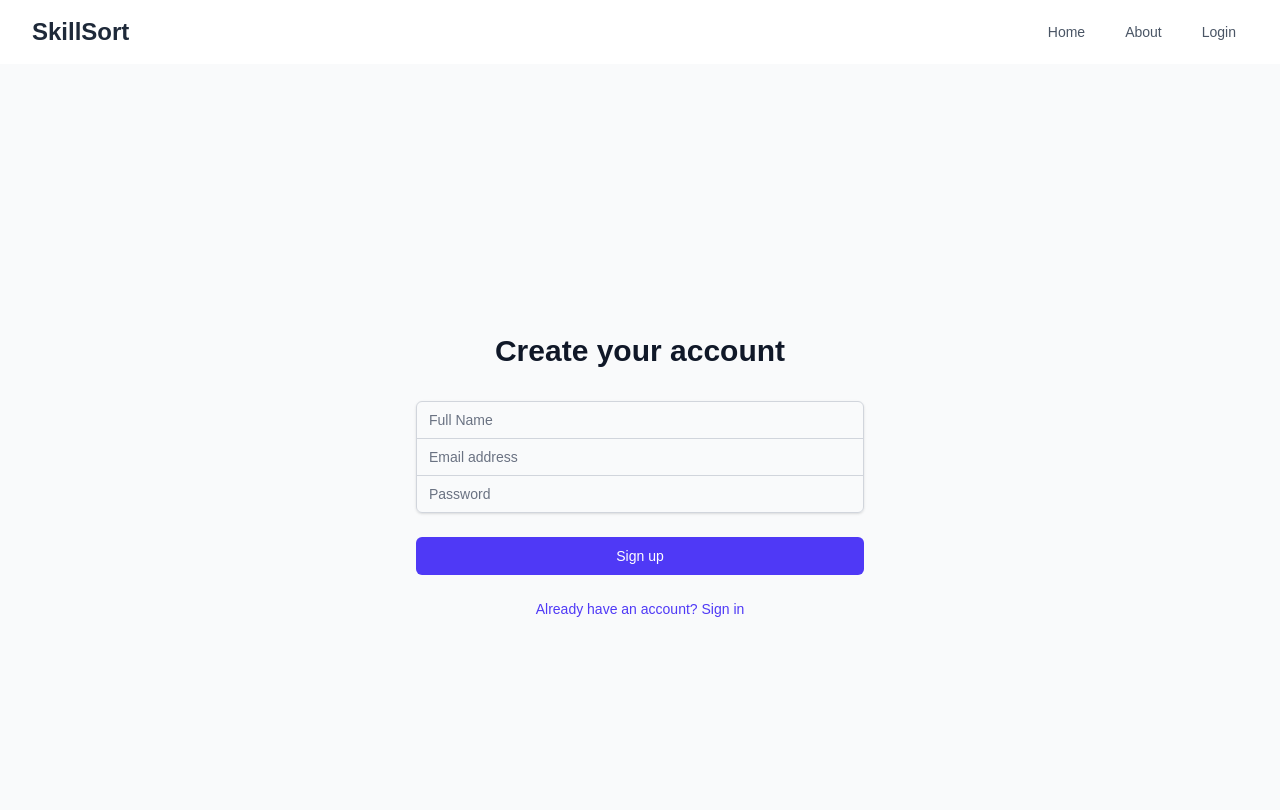
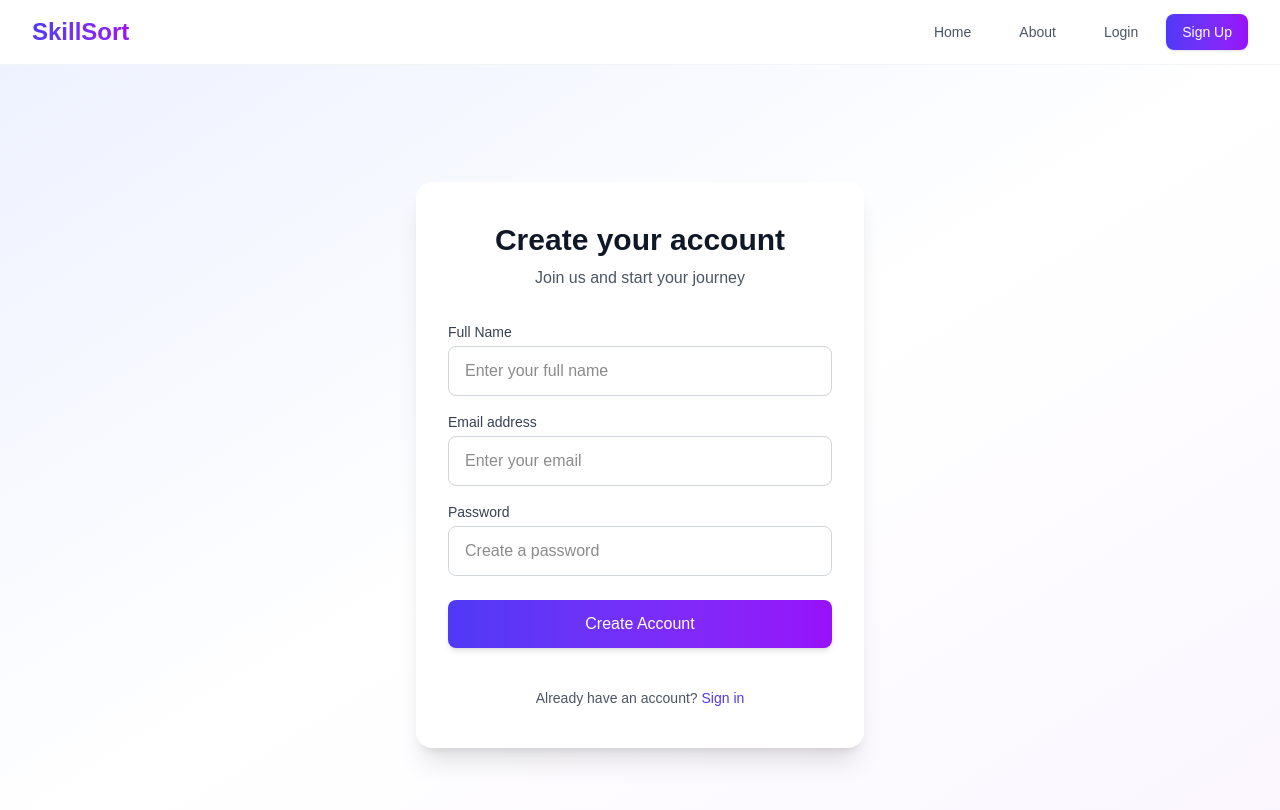
Before and after one commit to sairaj2264/SkillSort, a Next.js app: page /signup in a window 1280 px wide. Shown: the top 810 px of the page. Built offline with nearby package versions, Linux system fonts and the light colour scheme; no server answers.

Commit message:
Enhance Navbar and Signup/Upload pages with improved styling, user experience, and error handling. Update Navbar for better user session management and add new details model in Prisma schema for storing user profile links and resume URL.

```diff
--- a/app/components/Navbar.js
+++ b/app/components/Navbar.js
@@ -4,65 +4,76 @@ import Link from 'next/link';
 import { useSession } from '../context/SessionContext';
 
 export default function Navbar() {
-  const { user, loading , logout } = useSession();
+  const { user, loading, logout } = useSession();
 
   return (
-    <nav className="bg-white shadow-md">
+    <nav className="bg-white shadow-sm border-b border-gray-100">
       <div className="max-w-7xl mx-auto px-4 sm:px-6 lg:px-8">
         <div className="flex justify-between h-16">
           <div className="flex items-center">
-            <Link href="/" className="text-2xl font-bold text-gray-800">
+            <Link href="/" className="flex items-center space-x-2">
+              <span className="text-2xl font-bold bg-gradient-to-r from-indigo-600 to-purple-600 bg-clip-text text-transparent">
                 SkillSort
+              </span>
             </Link>
           </div>
-          <div className="flex items-center space-x-4">
+          <div className="flex items-center space-x-6">
             <Link
               href="/"
-              className="text-gray-600 hover:text-gray-900 px-3 py-2 rounded-md text-sm font-medium"
+              className="text-gray-600 hover:text-indigo-600 px-3 py-2 rounded-md text-sm font-medium transition-colors duration-200"
             >
               Home
             </Link>
             <Link
               href="/about"
-              className="text-gray-600 hover:text-gray-900 px-3 py-2 rounded-md text-sm font-medium"
+              className="text-gray-600 hover:text-indigo-600 px-3 py-2 rounded-md text-sm font-medium transition-colors duration-200"
             >
               About
             </Link>
             {!loading && user && (
-              <>
-                <div className="flex items-center space-x-2">
-                  <div className="relative">
-                    <span className="text-gray-600 px-3 py-2 text-sm font-medium">
-                      {user.name || user.email}
-                    </span>
-                    <span className="absolute top-0 right-0 w-2 h-2 bg-green-500 rounded-full"></span>
-                  </div>
               <Link
                 href="/upload"
-                    className="bg-blue-600 text-white px-4 py-2 rounded-md text-sm font-medium hover:bg-blue-700"
+                className="bg-gradient-to-r from-indigo-600 to-purple-600 text-white px-4 py-2 rounded-lg text-sm font-medium hover:from-indigo-700 hover:to-purple-700 shadow-sm hover:shadow-md transition-all duration-200"
               >
                 Upload
               </Link>
+            )}
+            {!loading && !user && (
+              <div className="flex items-center space-x-4">
+                <Link
+                  href="/login"
+                  className="text-gray-600 hover:text-indigo-600 px-3 py-2 rounded-md text-sm font-medium transition-colors duration-200"
+                >
+                  Login
+                </Link>
+                <Link
+                  href="/signup"
+                  className="bg-gradient-to-r from-indigo-600 to-purple-600 text-white px-4 py-2 rounded-lg text-sm font-medium hover:from-indigo-700 hover:to-purple-700 shadow-sm hover:shadow-md transition-all duration-200"
+                >
+                  Sign Up
+                </Link>
+              </div>
+            )}
+            {!loading && user && (
+              <div className="flex items-center space-x-4">
                 <button
-                    onClick={() => {
-                      // TODO: Implement logout functionality
-                      logout();
-                      console.log('Logout clicked');
-                    }}
-                    className="text-gray-600 hover:text-gray-900 px-3 py-2 rounded-md text-sm font-medium border border-gray-300 hover:bg-gray-100"
+                  onClick={logout}
+                  className="text-gray-600 hover:text-red-600 px-4 py-2 rounded-lg text-sm font-medium border border-gray-200 hover:border-red-200 hover:bg-red-50 transition-all duration-200"
                 >
                   Logout
                 </button>
+                <div className="relative group">
+                  <div className="flex items-center space-x-2 px-3 py-2 rounded-lg hover:bg-gray-50 transition-colors duration-200">
+                    <div className="w-8 h-8 rounded-full bg-gradient-to-r from-indigo-500 to-purple-500 flex items-center justify-center text-white font-medium">
+                      {user.name?.[0]?.toUpperCase() || user.email?.[0]?.toUpperCase()}
                     </div>
-              </>
-            )}
-            {!loading && !user && (
-              <Link
-                href="/login"
-                className="text-gray-600 hover:text-gray-900 px-3 py-2 rounded-md text-sm font-medium"
-              >
-                Login
-              </Link>
+                    <span className="text-gray-700 font-medium">
+                      {user.name || user.email}
+                    </span>
+                    <span className="absolute top-0 right-0 w-2.5 h-2.5 bg-green-500 rounded-full border-2 border-white"></span>
+                  </div>
+                </div>
+              </div>
             )}
           </div>
         </div>
--- a/app/signup/page.js
+++ b/app/signup/page.js
@@ -30,17 +30,23 @@ export default function SignupPage() {
   };
 
   return (
-    <div className="min-h-screen flex items-center justify-center bg-gray-50 py-12 px-4 sm:px-6 lg:px-8">
-      <div className="max-w-md w-full space-y-8">
-        <div>
-          <h2 className="mt-6 text-center text-3xl font-extrabold text-gray-900">
+    <div className="min-h-screen flex items-center justify-center bg-gradient-to-br from-indigo-50 via-white to-purple-50">
+      <div className="max-w-md w-full mx-4">
+        <div className="bg-white rounded-2xl shadow-xl overflow-hidden">
+          <div className="px-8 py-10">
+            <div className="text-center mb-8">
+              <h2 className="text-3xl font-bold text-gray-900 mb-2">
                 Create your account
               </h2>
+              <p className="text-gray-600">
+                Join us and start your journey
+              </p>
             </div>
-        <form className="mt-8 space-y-6" onSubmit={handleSubmit}>
-          <div className="rounded-md shadow-sm -space-y-px">
+
+            <form className="space-y-6" onSubmit={handleSubmit}>
+              <div className="space-y-4">
                 <div>
-              <label htmlFor="name" className="sr-only">
+                  <label htmlFor="name" className="block text-sm font-medium text-gray-700 mb-1">
                     Full Name
                   </label>
                   <input
@@ -48,14 +54,15 @@ export default function SignupPage() {
                     name="name"
                     type="text"
                     required
-                className="appearance-none rounded-none relative block w-full px-3 py-2 border border-gray-300 placeholder-gray-500 text-gray-900 rounded-t-md focus:outline-none focus:ring-indigo-500 focus:border-indigo-500 focus:z-10 sm:text-sm"
-                placeholder="Full Name"
+                    className="w-full px-4 py-3 rounded-lg border border-gray-300 focus:ring-2 focus:ring-indigo-500 focus:border-transparent transition duration-200"
+                    placeholder="Enter your full name"
                     value={name}
                     onChange={(e) => setName(e.target.value)}
                   />
                 </div>
+
                 <div>
-              <label htmlFor="email" className="sr-only">
+                  <label htmlFor="email" className="block text-sm font-medium text-gray-700 mb-1">
                     Email address
                   </label>
                   <input
@@ -63,14 +70,15 @@ export default function SignupPage() {
                     name="email"
                     type="email"
                     required
-                className="appearance-none rounded-none relative block w-full px-3 py-2 border border-gray-300 placeholder-gray-500 text-gray-900 focus:outline-none focus:ring-indigo-500 focus:border-indigo-500 focus:z-10 sm:text-sm"
-                placeholder="Email address"
+                    className="w-full px-4 py-3 rounded-lg border border-gray-300 focus:ring-2 focus:ring-indigo-500 focus:border-transparent transition duration-200"
+                    placeholder="Enter your email"
                     value={email}
                     onChange={(e) => setEmail(e.target.value)}
                   />
                 </div>
+
                 <div>
-              <label htmlFor="password" className="sr-only">
+                  <label htmlFor="password" className="block text-sm font-medium text-gray-700 mb-1">
                     Password
                   </label>
                   <input
@@ -78,8 +86,8 @@ export default function SignupPage() {
                     name="password"
                     type="password"
                     required
-                className="appearance-none rounded-none relative block w-full px-3 py-2 border border-gray-300 placeholder-gray-500 text-gray-900 rounded-b-md focus:outline-none focus:ring-indigo-500 focus:border-indigo-500 focus:z-10 sm:text-sm"
-                placeholder="Password"
+                    className="w-full px-4 py-3 rounded-lg border border-gray-300 focus:ring-2 focus:ring-indigo-500 focus:border-transparent transition duration-200"
+                    placeholder="Create a password"
                     value={password}
                     onChange={(e) => setPassword(e.target.value)}
                   />
@@ -87,29 +95,44 @@ export default function SignupPage() {
               </div>
 
               {error && (
-            <div className="text-red-500 text-sm text-center">{error}</div>
+                <div className="p-3 bg-red-50 text-red-600 rounded-lg text-sm text-center">
+                  {error}
+                </div>
               )}
 
-          <div>
               <button
                 type="submit"
                 disabled={loading}
-              className="group relative w-full flex justify-center py-2 px-4 border border-transparent text-sm font-medium rounded-md text-white bg-indigo-600 hover:bg-indigo-700 focus:outline-none focus:ring-2 focus:ring-offset-2 focus:ring-indigo-500"
+                className="w-full py-3 px-4 bg-gradient-to-r from-indigo-600 to-purple-600 hover:from-indigo-700 hover:to-purple-700 text-white font-medium rounded-lg shadow-md hover:shadow-lg transform hover:-translate-y-0.5 transition duration-200 disabled:opacity-50 disabled:cursor-not-allowed"
               >
-              {loading ? 'Creating account...' : 'Sign up'}
+                {loading ? (
+                  <span className="flex items-center justify-center">
+                    <svg className="animate-spin -ml-1 mr-3 h-5 w-5 text-white" xmlns="http://www.w3.org/2000/svg" fill="none" viewBox="0 0 24 24">
+                      <circle className="opacity-25" cx="12" cy="12" r="10" stroke="currentColor" strokeWidth="4"></circle>
+                      <path className="opacity-75" fill="currentColor" d="M4 12a8 8 0 018-8V0C5.373 0 0 5.373 0 12h4zm2 5.291A7.962 7.962 0 014 12H0c0 3.042 1.135 5.824 3 7.938l3-2.647z"></path>
+                    </svg>
+                    Creating account...
+                  </span>
+                ) : (
+                  'Create Account'
+                )}
               </button>
-          </div>
 
-          <div className="text-sm text-center">
+              <div className="text-center mt-4">
+                <p className="text-sm text-gray-600">
+                  Already have an account?{' '}
                   <Link
                     href="/login"
-              className="font-medium text-indigo-600 hover:text-indigo-500"
+                    className="font-medium text-indigo-600 hover:text-indigo-500 transition duration-200"
                   >
-              Already have an account? Sign in
+                    Sign in
                   </Link>
+                </p>
               </div>
             </form>
           </div>
         </div>
+      </div>
+    </div>
   );
 }
--- a/app/upload/page.js
+++ b/app/upload/page.js
@@ -1,56 +1,104 @@
 'use client';
 
 import { useState } from 'react';
+import { useRouter } from 'next/navigation';
 import { createClient } from '@supabase/supabase-js';
 
 export default function UploadPage() {
-
-
+    const router = useRouter();
     const supabaseUrl = 'https://scvwzcrugqcooagvxdib.supabase.co'
     const supabaseKey = 'eyJhbGciOiJIUzI1NiIsInR5cCI6IkpXVCJ9.eyJpc3MiOiJzdXBhYmFzZSIsInJlZiI6InNjdnd6Y3J1Z3Fjb29hZ3Z4ZGliIiwicm9sZSI6ImFub24iLCJpYXQiOjE3NDQzOTM2ODAsImV4cCI6MjA1OTk2OTY4MH0.B0_UXVLYESdBM4f57SBXUURiR_MRO5aKrjZOeSRThmQ'
     const supabase = createClient(supabaseUrl, supabaseKey);
 
     const [formData, setFormData] = useState({
-    codechef: '',
         github: '',
         leetcode: '',
+        codechef: '',
     });
 
     const [selectedFile, setSelectedFile] = useState(null);
+    const [resumeUrl, setResumeUrl] = useState('');
     const [uploadStatus, setUploadStatus] = useState('');
+    const [error, setError] = useState('');
 
-  const handleFileChange = (e) => {
-    setSelectedFile(e.target.files[0]);
-  };
+    const handleFileChange = async (e) => {
+        const file = e.target.files[0];
+        if (!file) return;
 
-  const handleFileUpload = async () => {
-    if (!selectedFile) {
-      setUploadStatus('Please select a file first');
-      return;
-    }
+        setSelectedFile(file);
+        setUploadStatus('Uploading file...');
 
         try {
+            // Generate a unique filename using timestamp
+            const timestamp = new Date().getTime();
+            const fileName = `${timestamp}_${file.name}`;
+
+            // Upload the file
             const { data, error } = await supabase.storage
                 .from('skillsort')
-        .upload(`resumes/${selectedFile.name}`, selectedFile);
+                .upload(`resumes/${fileName}`, file);
 
             if (error) {
                 setUploadStatus(`Upload failed: ${error.message}`);
                 console.error('Upload failed:', error);
-      } else {
+                return;
+            }
+
+            // Get the public URL
+            const { data: { publicUrl } } = supabase.storage
+                .from('skillsort')
+                .getPublicUrl(`resumes/${fileName}`);
+
+            setResumeUrl(publicUrl);
             setUploadStatus('File uploaded successfully!');
-        console.log('Upload succeeded:', data);
-      }
         } catch (error) {
             setUploadStatus(`Error: ${error.message}`);
             console.error('Error during upload:', error);
         }
     };
 
-  const handleSubmit = (e) => {
+    const handleSubmit = async (e) => {
         e.preventDefault();
-    // Handle form submission here
-    console.log(formData);
+        setError('');
+
+        // Validate form data
+        if (!formData.github || !formData.leetcode || !formData.codechef) {
+            setError('Please fill in all fields');
+            return;
+        }
+
+        if (!resumeUrl) {
+            setError('Please select and upload a resume file');
+            return;
+        }
+
+        try {
+            // Send data to the API
+            const response = await fetch('/api/upload', {
+                method: 'POST',
+                headers: {
+                    'Content-Type': 'application/json',
+                },
+                body: JSON.stringify({
+                    resumeUrl,
+                    githubUrl: formData.github,
+                    leetcodeUrl: formData.leetcode,
+                    codechefUrl: formData.codechef,
+                }),
+                credentials: 'include',
+            });
+
+            const data = await response.json();
+
+            if (!response.ok) {
+                throw new Error(data.error || 'Failed to save data');
+            }
+
+            // Redirect to home page on success
+            router.push('/');
+        } catch (err) {
+            setError(err.message || 'An error occurred');
+        }
     };
 
     const handleChange = (e) => {
@@ -62,104 +110,96 @@ export default function UploadPage() {
     };
 
     return (
-    <div className="min-h-screen bg-gradient-to-br from-gray-50 to-gray-100 py-12 px-4 sm:px-6 lg:px-8">
-      <div className="max-w-md mx-auto">
-        <div className="text-center mb-8">
-          <h2 className="text-3xl font-extrabold text-gray-900">
-            Add Profile Links
-          </h2>
-          <p className="mt-2 text-sm text-gray-600">
-            Add your coding profile links to showcase your skills
-          </p>
+        <div className="min-h-screen bg-gray-100 py-12 px-4 sm:px-6 lg:px-8">
+            <div className="max-w-md mx-auto bg-white rounded-lg shadow-md p-8">
+                <h2 className="text-2xl font-bold mb-6 text-center">Upload Your Details</h2>
+
+                {error && (
+                    <div className="mb-4 p-4 bg-red-100 text-red-700 rounded">
+                        {error}
                     </div>
+                )}
+
+                {uploadStatus && (
+                    <div className="mb-4 p-4 bg-green-100 text-green-700 rounded">
+                        {uploadStatus}
+                    </div>
+                )}
 
                 <form onSubmit={handleSubmit} className="space-y-6">
-          <div className="bg-white py-8 px-4 shadow rounded-lg sm:px-10">
-            <div className="space-y-6">
                     <div>
-                <label htmlFor="resume" className="block text-sm font-medium text-gray-700">
-                  Upload Resume
+                        <label className="block text-sm font-medium text-gray-700 mb-2">
+                            Resume
                         </label>
-                <div className="mt-1">
                         <input
-                    id="resume"
                             type="file"
                             onChange={handleFileChange}
-                    className="appearance-none block w-full px-3 py-2 border border-gray-300 rounded-md shadow-sm placeholder-gray-400 focus:outline-none focus:ring-indigo-500 focus:border-indigo-500"
+                            className="w-full px-3 py-2 border border-gray-300 rounded-md"
+                            accept=".pdf,.doc,.docx"
                         />
+                        {resumeUrl && (
+                            <div className="mt-2 text-sm text-gray-600">
+                                <p>Resume uploaded successfully!</p>
+                                <a
+                                    href={resumeUrl}
+                                    target="_blank"
+                                    rel="noopener noreferrer"
+                                    className="text-blue-600 hover:underline"
+                                >
+                                    View Resume
+                                </a>
                             </div>
-                <button
-                  onClick={handleFileUpload}
-                  className="mt-2 w-full flex justify-center py-2 px-4 border border-transparent rounded-md shadow-sm text-sm font-medium text-white bg-indigo-600 hover:bg-indigo-700 focus:outline-none focus:ring-2 focus:ring-offset-2 focus:ring-indigo-500"
-                >
-                  Upload Resume
-                </button>
-                {uploadStatus && (
-                  <p className="mt-2 text-sm text-gray-600">{uploadStatus}</p>
                         )}
                     </div>
 
                     <div>
-                <label htmlFor="codechef" className="block text-sm font-medium text-gray-700">
-                  CodeChef Profile
+                        <label className="block text-sm font-medium text-gray-700 mb-2">
+                            GitHub URL
                         </label>
-                <div className="mt-1">
                         <input
-                    id="codechef"
-                    name="codechef"
                             type="url"
-                    value={formData.codechef}
+                            name="github"
+                            value={formData.github}
                             onChange={handleChange}
-                    placeholder="https://www.codechef.com/users/yourusername"
-                    className="appearance-none block w-full px-3 py-2 border border-gray-300 rounded-md shadow-sm placeholder-gray-400 focus:outline-none focus:ring-indigo-500 focus:border-indigo-500"
+                            className="w-full px-3 py-2 border border-gray-300 rounded-md"
+                            placeholder="https://github.com/username"
                         />
-                </div>
                     </div>
 
                     <div>
-                <label htmlFor="github" className="block text-sm font-medium text-gray-700">
-                  GitHub Profile
+                        <label className="block text-sm font-medium text-gray-700 mb-2">
+                            LeetCode URL
                         </label>
-                <div className="mt-1">
                         <input
-                    id="github"
-                    name="github"
                             type="url"
-                    value={formData.github}
+                            name="leetcode"
+                            value={formData.leetcode}
                             onChange={handleChange}
-                    placeholder="https://github.com/yourusername"
-                    className="appearance-none block w-full px-3 py-2 border border-gray-300 rounded-md shadow-sm placeholder-gray-400 focus:outline-none focus:ring-indigo-500 focus:border-indigo-500"
+                            className="w-full px-3 py-2 border border-gray-300 rounded-md"
+                            placeholder="https://leetcode.com/username"
                         />
-                </div>
                     </div>
 
                     <div>
-                <label htmlFor="leetcode" className="block text-sm font-medium text-gray-700">
-                  LeetCode Profile
+                        <label className="block text-sm font-medium text-gray-700 mb-2">
+                            CodeChef URL
                         </label>
-                <div className="mt-1">
                         <input
-                    id="leetcode"
-                    name="leetcode"
                             type="url"
-                    value={formData.leetcode}
+                            name="codechef"
+                            value={formData.codechef}
                             onChange={handleChange}
-                    placeholder="https://leetcode.com/yourusername"
-                    className="appearance-none block w-full px-3 py-2 border border-gray-300 rounded-md shadow-sm placeholder-gray-400 focus:outline-none focus:ring-indigo-500 focus:border-indigo-500"
+                            className="w-full px-3 py-2 border border-gray-300 rounded-md"
+                            placeholder="https://www.codechef.com/users/username"
                         />
                     </div>
-              </div>
-            </div>
 
-            <div className="mt-6">
                     <button
                         type="submit"
-                className="w-full flex justify-center py-2 px-4 border border-transparent rounded-md shadow-sm text-sm font-medium text-white bg-indigo-600 hover:bg-indigo-700 focus:outline-none focus:ring-2 focus:ring-offset-2 focus:ring-indigo-500"
+                        className="w-full bg-blue-600 text-white py-2 px-4 rounded-md hover:bg-blue-700 focus:outline-none focus:ring-2 focus:ring-blue-500 focus:ring-offset-2"
                     >
-                Upload
+                        Submit
                     </button>
-            </div>
-          </div>
                 </form>
             </div>
         </div>
```
Also changed, not shown: app/api/upload/route.js (added, +79 -0 lines), 1 other file (tests, documents, lock files or other folders). Lines whose indentation alone changed are shown as unchanged.
